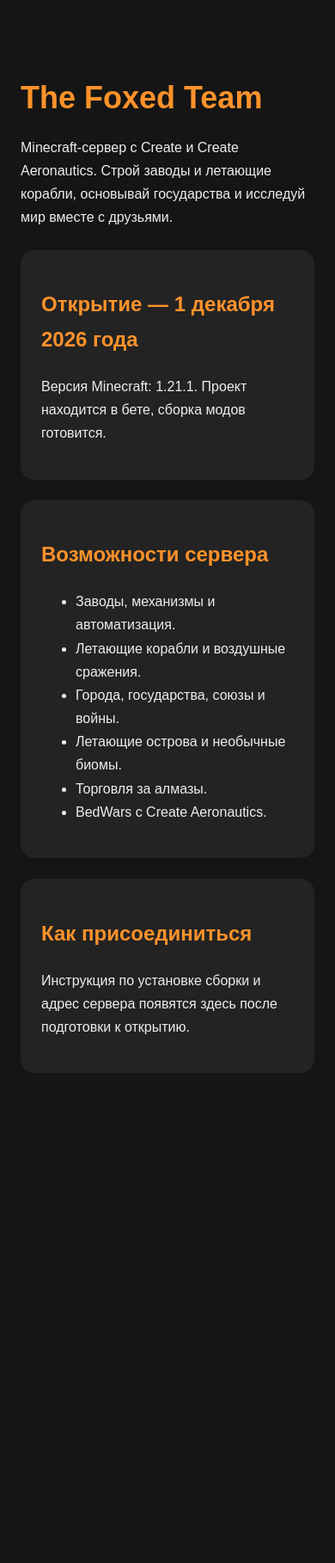
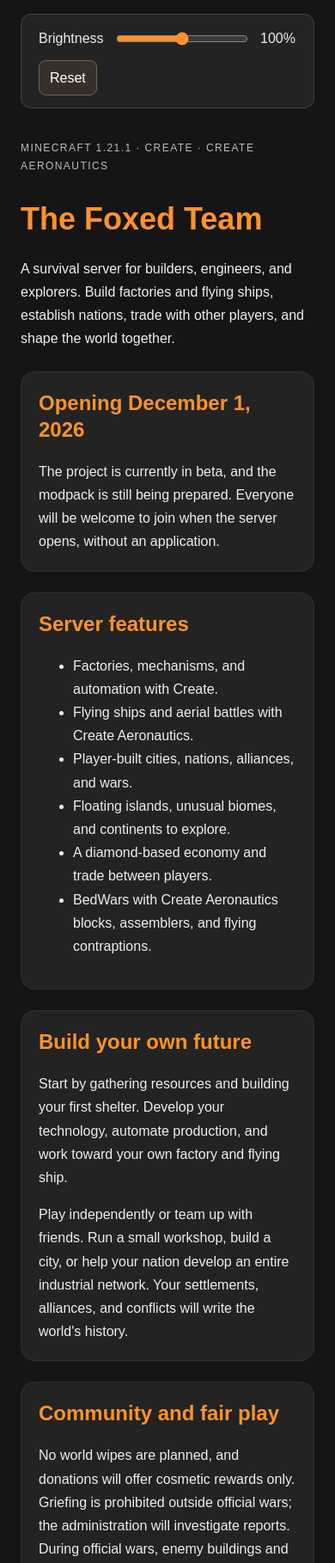
Before and after one commit to klishevichfamily-tech/the-foxed-team, a plain HTML site: page index.html in a window 390 px wide. Shown: the top 1818 px of the page at 86% size. Before the commit the page ends 1318 px from the top, so only its background shows below. Drawn offline with Linux system fonts and the light colour scheme.

Commit message:
Translate site to English and add brightness control and footer images

```diff
--- a/index.html
+++ b/index.html
@@ -1,76 +1,118 @@
 <!DOCTYPE html>
-<html lang="ru">
+<html lang="en">
 <head>
   <meta charset="UTF-8">
   <meta name="viewport" content="width=device-width, initial-scale=1">
+  <meta name="description" content="The Foxed Team: Minecraft 1.21.1 survival with Create and Create Aeronautics. Factories, flying ships, nations, and BedWars. Opening December 1, 2026.">
   <title>The Foxed Team</title>
   <style>
-    body {
-      margin: 0;
-      background: #151515;
-      color: #eeeeee;
-      font-family: Arial, sans-serif;
-      line-height: 1.7;
-    }
-
-    main {
-      max-width: 850px;
-      margin: auto;
-      padding: 70px 24px;
-    }
-
-    h1 {
-      color: #ff922b;
-      font-size: clamp(36px, 8vw, 64px);
-      line-height: 1.1;
-    }
-
-    h2 { color: #ff922b; }
-
-    .card {
-      background: #232323;
-      border-radius: 16px;
-      padding: 24px;
-      margin-top: 24px;
-    }
+    :root { color-scheme: dark; --page-brightness: 1; }
+    * { box-sizing: border-box; }
+    body { margin: 0; background: #151515; color: #eee; font-family: Arial, sans-serif; line-height: 1.7; }
+    .page { filter: brightness(var(--page-brightness)); }
+    main, footer { max-width: 900px; margin: auto; padding: 0 24px; }
+    main { padding-top: 48px; }
+    h1 { color: #ff922b; font-size: clamp(36px, 8vw, 64px); line-height: 1.1; margin-top: 32px; }
+    h2 { color: #ff922b; line-height: 1.3; }
+    .card { background: #232323; border: 1px solid #36302a; border-radius: 16px; padding: 24px; margin-top: 24px; }
+    .card h2 { margin-top: 0; }
+    .card p:last-child { margin-bottom: 0; }
+    .eyebrow { color: #bbb; letter-spacing: .12em; text-transform: uppercase; font-size: 12px; }
+    .brightness-control { max-width: 852px; margin: 24px auto 0; padding: 14px 20px; display: flex; align-items: center; flex-wrap: wrap; gap: 12px; background: #232323; border: 1px solid #444; border-radius: 12px; }
+    input[type="range"] { flex: 1; min-width: 110px; accent-color: #ff922b; cursor: pointer; }
+    output { min-width: 42px; font-variant-numeric: tabular-nums; }
+    button { background: #36302a; color: #fff; border: 1px solid #75604b; border-radius: 8px; padding: 6px 12px; cursor: pointer; font: inherit; }
+    button:hover { background: #4c3b2b; }
+    :focus-visible { outline: 3px solid #ff922b; outline-offset: 4px; }
+    footer { padding-top: 32px; padding-bottom: 48px; }
+    .gallery { display: flex; align-items: start; }
+    .gallery figure { width: 50%; min-width: 0; margin: 0; padding: 10px; text-align: center; }
+    .gallery img { display: block; width: 100%; height: auto; border-radius: 12px; border: 1px solid #444; }
+    figcaption { margin-top: 10px; color: #ddd; }
+    .footer-note { text-align: center; color: #aaa; font-size: 13px; margin-top: 28px; }
+    @media (max-width: 540px) { main { padding-top: 24px; } .brightness-control { margin: 16px 24px 0; } .card { padding: 20px; } .gallery figure { padding: 5px; } figcaption { font-size: 13px; } }
   </style>
 </head>
 <body>
-  <main>
-    <h1>The Foxed Team</h1>
-    <p>
-      Minecraft-сервер с Create и Create Aeronautics.
-      Строй заводы и летающие корабли, основывай государства
-      и исследуй мир вместе с друзьями.
-    </p>
-
-    <div class="card">
-      <h2>Открытие — 1 декабря 2026 года</h2>
-      <p>
-        Версия Minecraft: 1.21.1.
-        Проект находится в бете, сборка модов готовится.
-      </p>
-    </div>
-
-    <div class="card">
-      <h2>Возможности сервера</h2>
-      <ul>
-        <li>Заводы, механизмы и автоматизация.</li>
-        <li>Летающие корабли и воздушные сражения.</li>
-        <li>Города, государства, союзы и войны.</li>
-        <li>Летающие острова и необычные биомы.</li>
-        <li>Торговля за алмазы.</li>
-        <li>BedWars с Create Aeronautics.</li>
-      </ul>
-    </div>
-
-    <div class="card">
-      <h2>Как присоединиться</h2>
-      <p>
-        Инструкция по установке сборки и адрес сервера
-        появятся здесь после подготовки к открытию.
-      </p>
-    </div>
-  </main>
+  <div class="brightness-control" role="group" aria-label="Display settings">
+    <label for="brightness">Brightness</label>
+    <input id="brightness" type="range" min="50" max="150" step="5" value="100" aria-describedby="brightness-value">
+    <output id="brightness-value" for="brightness">100%</output>
+    <button id="reset-brightness" type="button">Reset</button>
+  </div>
+  <div class="page">
+    <main>
+      <p class="eyebrow">Minecraft 1.21.1 · Create · Create Aeronautics</p>
+      <h1>The Foxed Team</h1>
+      <p>A survival server for builders, engineers, and explorers. Build factories and flying ships, establish nations, trade with other players, and shape the world together.</p>
+      <section class="card" aria-labelledby="launch-title">
+        <h2 id="launch-title">Opening December 1, 2026</h2>
+        <p>The project is currently in beta, and the modpack is still being prepared. Everyone will be welcome to join when the server opens, without an application.</p>
+      </section>
+      <section class="card" aria-labelledby="features-title">
+        <h2 id="features-title">Server features</h2>
+        <ul>
+          <li>Factories, mechanisms, and automation with Create.</li>
+          <li>Flying ships and aerial battles with Create Aeronautics.</li>
+          <li>Player-built cities, nations, alliances, and wars.</li>
+          <li>Floating islands, unusual biomes, and continents to explore.</li>
+          <li>A diamond-based economy and trade between players.</li>
+          <li>BedWars with Create Aeronautics blocks, assemblers, and flying contraptions.</li>
+        </ul>
+      </section>
+      <section class="card" aria-labelledby="survival-title">
+        <h2 id="survival-title">Build your own future</h2>
+        <p>Start by gathering resources and building your first shelter. Develop your technology, automate production, and work toward your own factory and flying ship.</p>
+        <p>Play independently or team up with friends. Run a small workshop, build a city, or help your nation develop an entire industrial network. Your settlements, alliances, and conflicts will write the world's history.</p>
+      </section>
+      <section class="card" aria-labelledby="community-title">
+        <h2 id="community-title">Community and fair play</h2>
+        <p>No world wipes are planned, and donations will offer cosmetic rewards only. Griefing is prohibited outside official wars; the administration will investigate reports. During official wars, enemy buildings and ships may be destroyed under the server's rules.</p>
+        <p>Stay in touch through text chat and voice chat groups. Building competitions, aerial battles, and BedWars tournaments are planned.</p>
+      </section>
+      <section class="card" aria-labelledby="join-title">
+        <h2 id="join-title">How to join</h2>
+        <p>Minecraft version: <strong>1.21.1</strong>. Modpack installation instructions and the server address will be posted here when preparations for opening are complete.</p>
+      </section>
+    </main>
+    <footer aria-label="Images and credits">
+      <div class="gallery">
+        <figure>
+          <img src="assets/foxed-team.jpg" alt="A fox wearing aviator goggles beneath a Minecraft airship" width="384" height="384" loading="lazy">
+          <figcaption>Created by Foxed Team</figcaption>
+        </figure>
+        <figure>
+          <img src="assets/aircraft.jpg" alt="Minecraft aircraft, an airship, and a vehicle above a cherry grove" width="1280" height="720" loading="lazy">
+          <figcaption>Aircraft</figcaption>
+        </figure>
+      </div>
+      <p class="footer-note">The Foxed Team · Minecraft 1.21.1</p>
+    </footer>
+  </div>
+  <script>
+    (() => {
+      const slider = document.getElementById('brightness');
+      const output = document.getElementById('brightness-value');
+      const storageKey = 'foxed-team-brightness';
+      function applyBrightness(rawValue) {
+        const value = Number(rawValue);
+        const brightness = Number.isFinite(value) ? Math.min(150, Math.max(50, value)) : 100;
+        slider.value = String(brightness);
+        output.value = brightness + '%';
+        document.documentElement.style.setProperty('--page-brightness', String(brightness / 100));
+        return brightness;
+      }
+      try {
+        const saved = localStorage.getItem(storageKey);
+        if (saved !== null) applyBrightness(saved);
+      } catch (_) { /* Controls remain available when storage is disabled. */ }
+      function updateBrightness(value) {
+        const brightness = applyBrightness(value);
+        try { localStorage.setItem(storageKey, String(brightness)); } catch (_) {}
+      }
+      slider.addEventListener('input', () => updateBrightness(slider.value));
+      document.getElementById('reset-brightness').addEventListener('click', () => updateBrightness(100));
+    })();
+  </script>
 </body>
 </html>
```
Also changed, not shown: assets/aircraft.jpg (added), assets/foxed-team.jpg (added).
